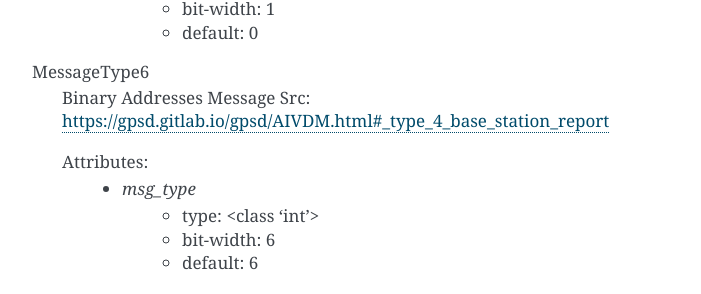
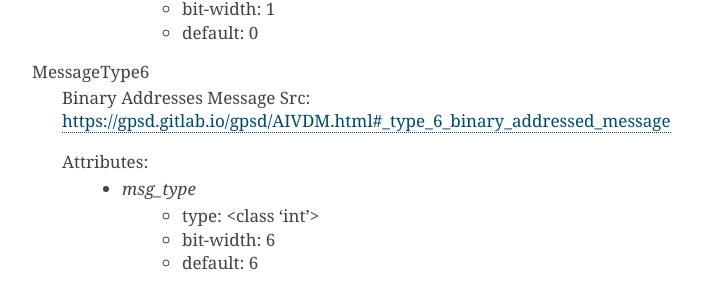
Before and after one commit to M0r13n/pyais, a Sphinx documentation site: the page built from docs/messages.rst, in a window 1280 px wide and 900 px high, scrolled down 14178 px. Shown: the part 151-445 px from the top of the window, without its empty margins (388-1089 px from the left). Built offline with Sphinx 7.4.7, drawn with Linux system fonts in a browser that asks for light colours; some of the changed lines change nothing that is shown.

Commit message:
fix wrong URL to GPSD for MessageType6

```diff
--- a/docs/messages.rst
+++ b/docs/messages.rst
@@ -536,7 +536,7 @@ MessageType5
             * default: 0
 MessageType6
     Binary Addresses Message
-    Src: https://gpsd.gitlab.io/gpsd/AIVDM.html#_type_4_base_station_report
+    Src: https://gpsd.gitlab.io/gpsd/AIVDM.html#_type_6_binary_addressed_message
 
 
     Attributes:
```
